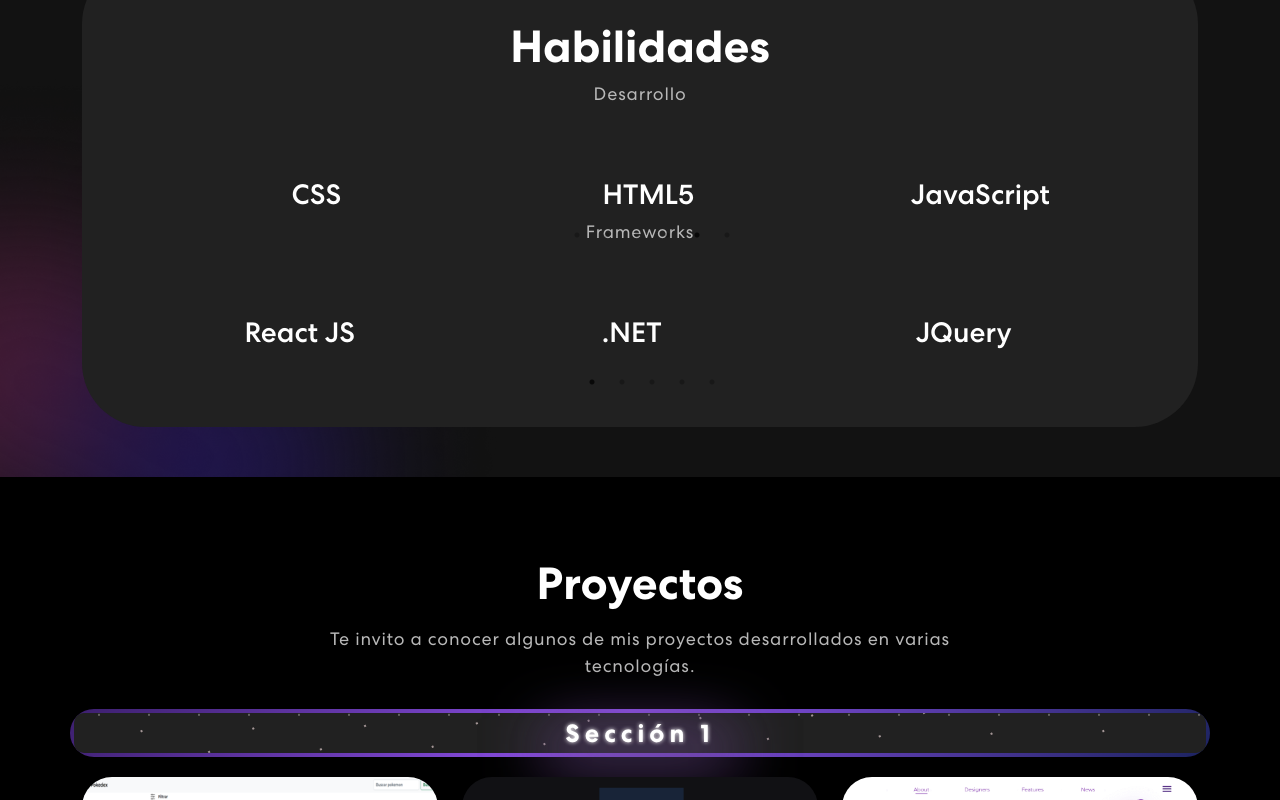
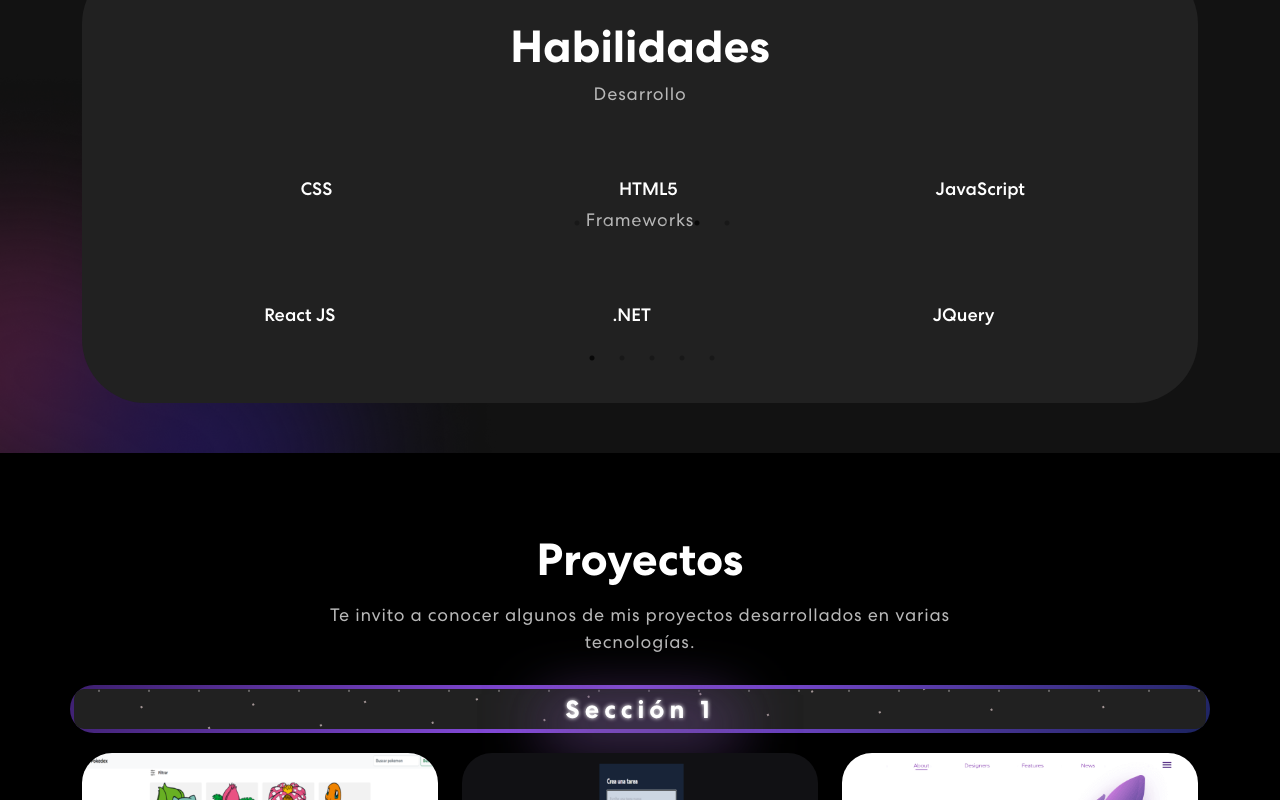
Before and after one commit to Geovanny251201/portafolio-geovanny, a React (Create React App) app: page / in a window 1280 px wide. Shown: the part 1440-2240 px from the top of the page. Built offline with nearby package versions, Linux system fonts and the light colour scheme; some icons are missing.

Commit message:
items pequenios

```diff
--- a/src/App.css
+++ b/src/App.css
@@ -451,6 +451,21 @@
   color: black;
   margin-bottom: 1em;
   font-weight: 600;
+}
+
+.carousel-item {
+  text-align: center;
+}
+
+.carousel-item h3 {
+  font-size: 18px;
+}
+
+/* Media query para pantallas de teléfono */
+@media (max-width: 767px) {
+  .carousel-item h3 {
+    font-size: 14px; /* Ajusta el tamaño del texto para pantallas de teléfono */
+  }
 }
 
 
--- a/src/components/Skills.js
+++ b/src/components/Skills.js
@@ -148,7 +148,7 @@
               <Row className="d-flex justify-content-center align-items-center">
               <Slider {...settings}>
                       {desarrolloLenguajes.map((item, index) => (
-                      <div key={index}>
+                      <div key={index} className="carousel-item">
                             {item.icon}
                         <h3>{item.skill}</h3>
                      </div>
@@ -157,7 +157,7 @@
                <p>Frameworks</p>
                <Slider {...settings2}>
                       {frameworks.map((item, index) => (
-                      <div key={index}>
+                      <div key={index} className="carousel-item">
                             {item.icon}
                         <h3>{item.skill}</h3>
                      </div>
```
